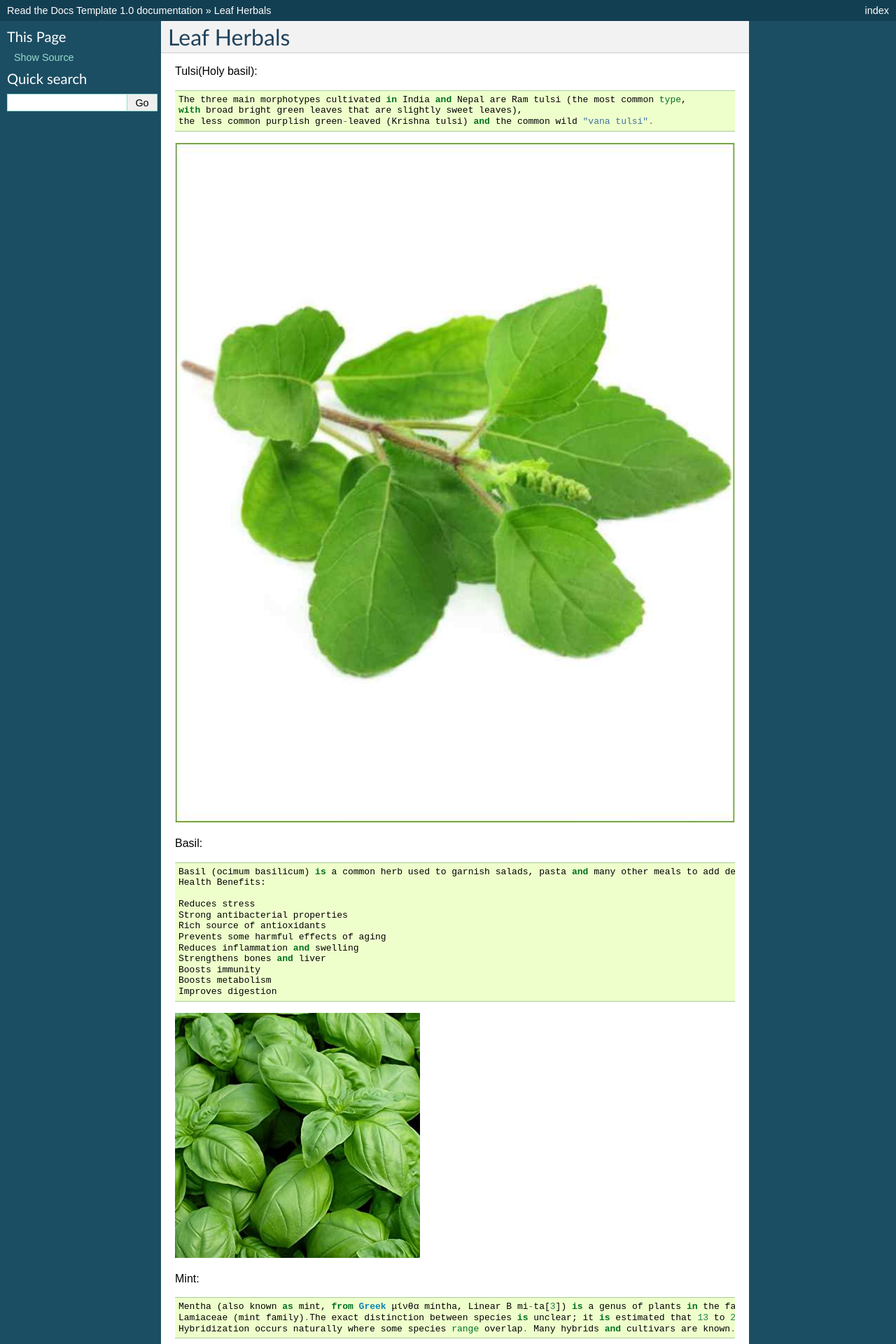
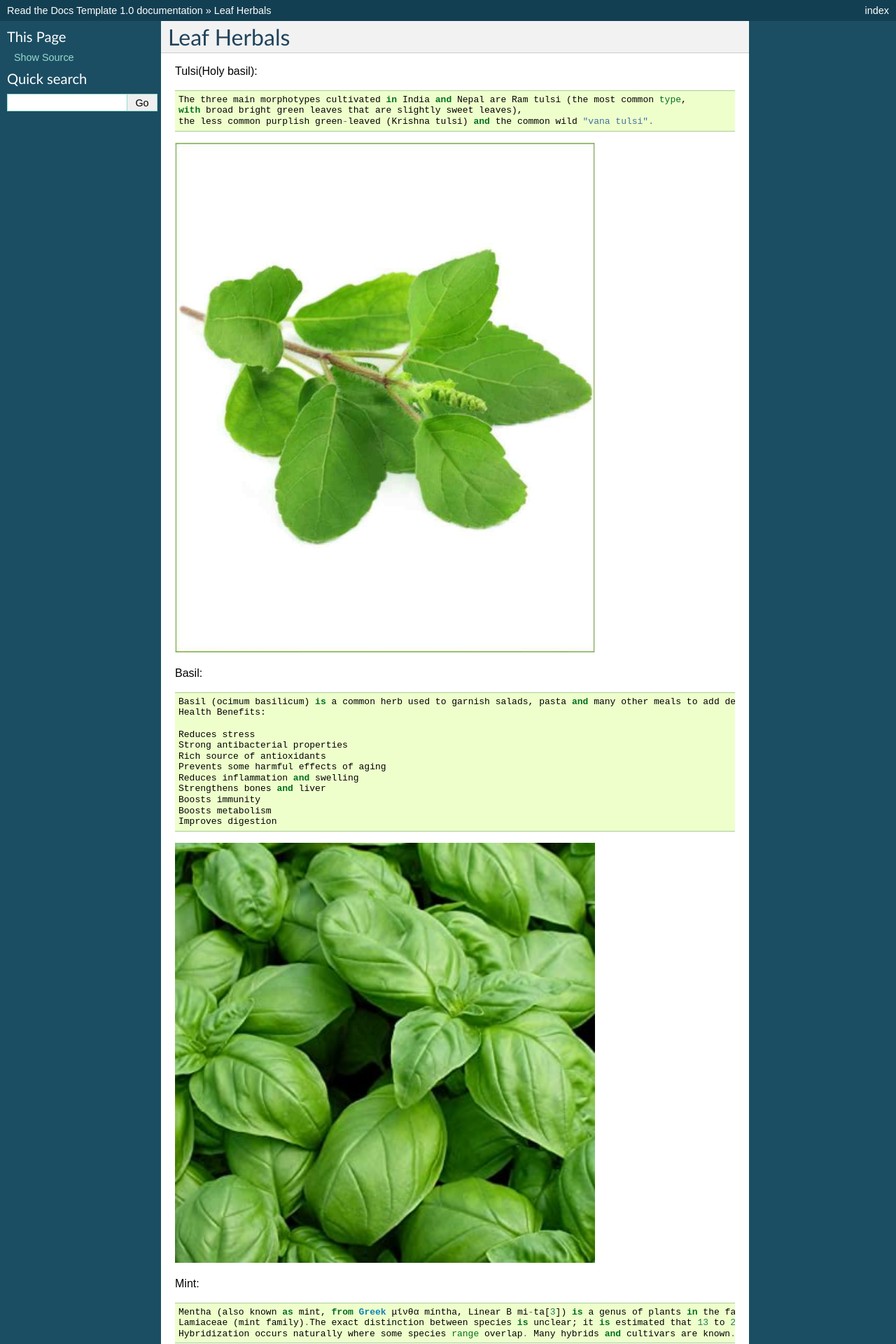
Before and after one commit to ramashanker/Documentation, a Sphinx documentation site: the page built from docs/agriculture/plants/Herbals/leaf_herbals.rst, in a window 1280 px wide. Shown: the top 1920 px of the page at 70% size. Built offline with Sphinx 7.4.7, drawn with Linux system fonts in a browser that asks for light colours.

Commit message:
herbals update

```diff
--- a/docs/agriculture/plants/Herbals/leaf_herbals.rst
+++ b/docs/agriculture/plants/Herbals/leaf_herbals.rst
@@ -9,7 +9,7 @@ Tulsi(Holy basil)::
     the less common purplish green-leaved (Krishna tulsi) and the common wild "vana tulsi".
 
 .. image:: ../../../images/agriculture/plants/Herbals/tulsi.jpg
-
+    :width: 600
 
 Basil::
 
@@ -28,6 +28,7 @@ Basil::
 
 
 .. image:: ../../../images/agriculture/plants/Herbals/basil.jpg
+    :width: 600
 
 Mint::
 
@@ -36,6 +37,7 @@ Mint::
     Hybridization occurs naturally where some species range overlap. Many hybrids and cultivars are known.
 
 .. image:: ../../../images/agriculture/plants/Herbals/mint.jpg
+    :width: 600
 
 Thyme::
 
@@ -44,7 +46,7 @@ Thyme::
     species most commonly cultivated and used for culinary purposes is Thymus vulgaris.
 
 .. image:: ../../../images/agriculture/plants/Herbals/thyme.jpg
-
+    :width: 600
 
 Fennel(saumph)::
 
@@ -53,7 +55,7 @@ Fennel(saumph)::
     France and other countries.Fennel fruit is also used in the production of akvavit
 
 .. image:: ../../../images/agriculture/plants/Herbals/fennel.jpg
-
+    :width: 600
 
 Coriander(Dhania)::
 
@@ -63,7 +65,7 @@ Coriander(Dhania)::
     dried seeds (as a spice) are the parts most traditionally used in cooking
 
 .. image:: ../../../images/agriculture/plants/Herbals/coriender.jpg
-
+    :width: 600
 
 Ginger(Adrakh)::
 
@@ -73,7 +75,7 @@ Ginger(Adrakh)::
     The inflorescences bear pale yellow with purple flowers and arise directly from the rhizome on separate shoots.
 
 .. image:: ../../../images/agriculture/plants/Herbals/ginger.jpg
-
+    :width: 600
 
 Echinacea::
 
@@ -83,7 +85,7 @@ Echinacea::
     and open wooded areas
 
 .. image:: ../../../images/agriculture/plants/Herbals/echinacea.jpg
-
+  :width: 600
 
 Catnip::
 
@@ -106,3 +108,4 @@ Catnip::
     Apply essential oils or leaves topically
 
 .. image:: ../../../images/agriculture/plants/Herbals/cataria.jpg
+    :width: 600
```
